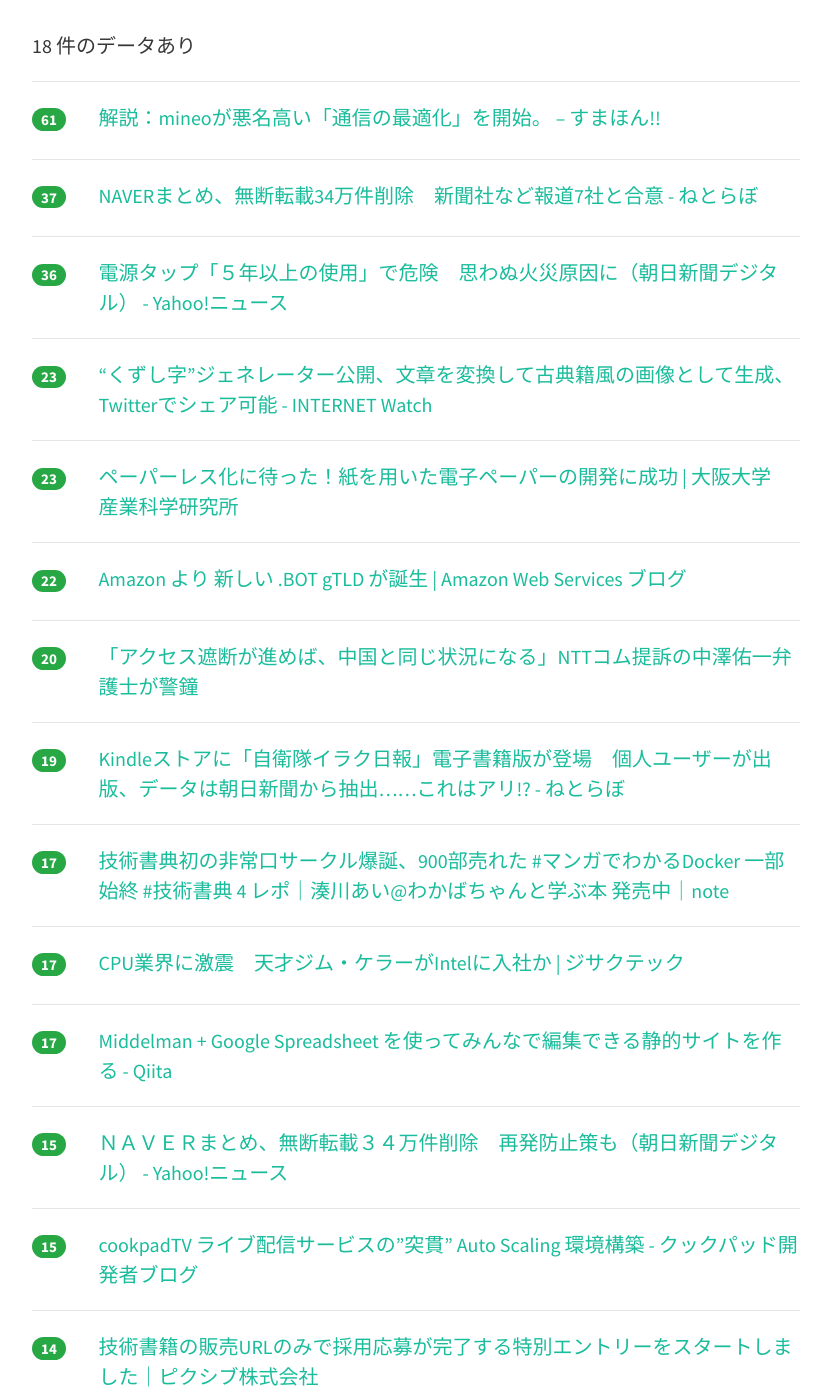
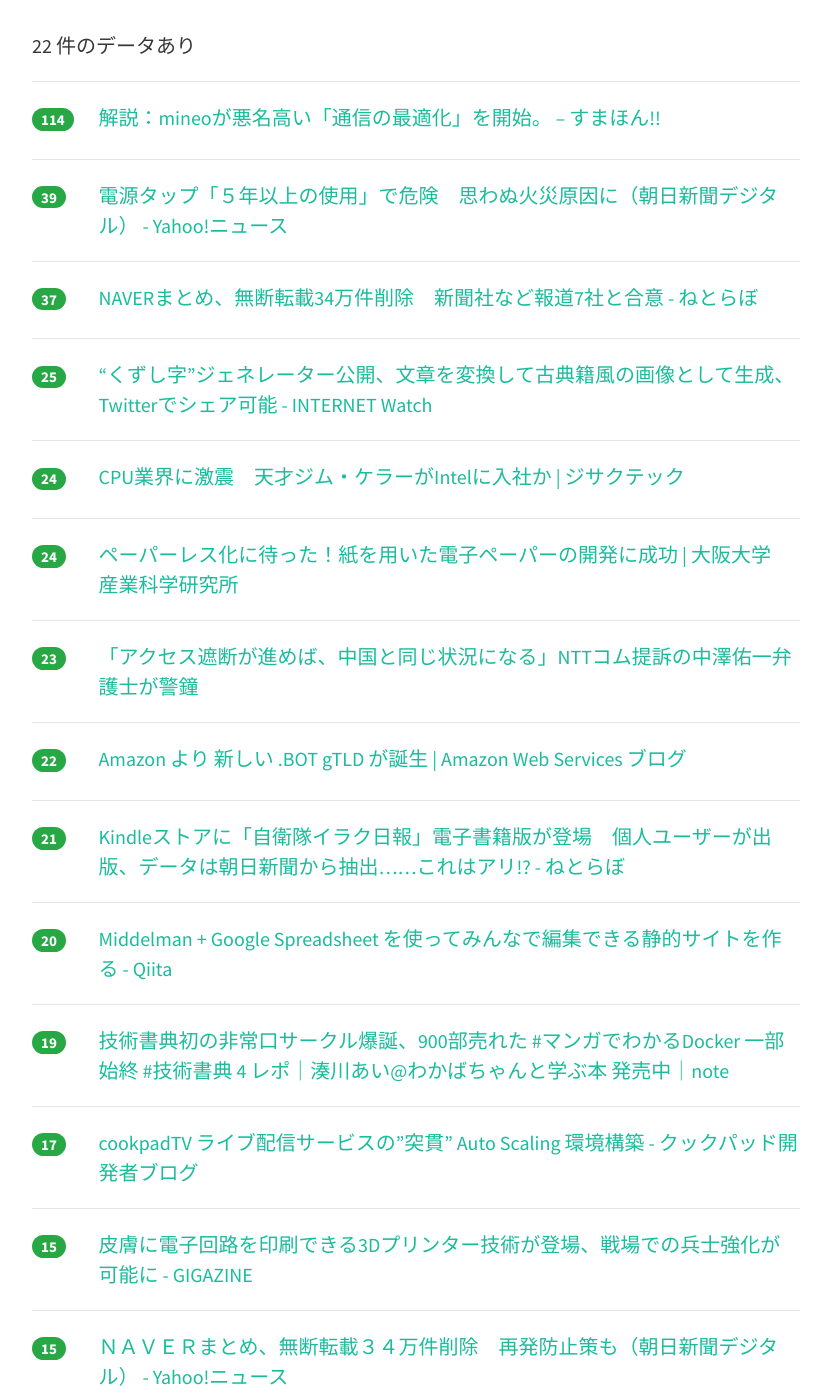
Before and after one commit to yatta47/hatena-matome-site, a Jekyll site: the page built from _posts/2018-04-27-hatena.md, in a window 1280 px wide and 1400 px high, scrolled down 292 px. Shown: the whole window, without its empty margins (224-1055 px from the left). Built offline with Jekyll 4.4.1, drawn with Linux system fonts in a browser that asks for light colours; nearby versions of some CDN libraries; some of the changed text lies outside the part shown.

Commit message:
Updated 2018-04-27

```diff
--- a/_posts/2018-04-27-hatena.md
+++ b/_posts/2018-04-27-hatena.md
@@ -1,14 +1,19 @@
 ---
 layout: post
 title:  "2018-04-27 はてぶIT"
-date:   2018-04-27 08:02:19
+date:   2018-04-27 09:02:24
 tags: [it-hotentry]
 ---
-18 件のデータあり
+22 件のデータあり
 
 <hr><div class="row">
-<div class="col-1"><span class="badge badge-pill badge-success h2">61</span></div>
+<div class="col-1"><span class="badge badge-pill badge-success h2">114</span></div>
 <div class="col-11"><a href='https://smhn.info/201804-tuusin-no-saitekika' target='_blank'>解説：mineoが悪名高い「通信の最適化」を開始。 – すまほん!!</a></div>
+</div>
+<hr>
+<div class="row">
+<div class="col-1"><span class="badge badge-pill badge-success h2">39</span></div>
+<div class="col-11"><a href='https://headlines.yahoo.co.jp/hl?a=20180426-00000073-asahi-soci' target='_blank'>電源タップ「５年以上の使用」で危険　思わぬ火災原因に（朝日新聞デジタル） - Yahoo!ニュース</a></div>
 </div>
 <hr>
 <div class="row">
@@ -17,18 +22,23 @@ tags: [it-hotentry]
 </div>
 <hr>
 <div class="row">
-<div class="col-1"><span class="badge badge-pill badge-success h2">36</span></div>
-<div class="col-11"><a href='https://headlines.yahoo.co.jp/hl?a=20180426-00000073-asahi-soci' target='_blank'>電源タップ「５年以上の使用」で危険　思わぬ火災原因に（朝日新聞デジタル） - Yahoo!ニュース</a></div>
+<div class="col-1"><span class="badge badge-pill badge-success h2">25</span></div>
+<div class="col-11"><a href='https://internet.watch.impress.co.jp/docs/news/1119357.html' target='_blank'>“くずし字”ジェネレーター公開、文章を変換して古典籍風の画像として生成、Twitterでシェア可能 - INTERNET Watch</a></div>
+</div>
+<hr>
+<div class="row">
+<div class="col-1"><span class="badge badge-pill badge-success h2">24</span></div>
+<div class="col-11"><a href='http://jisakutech.com/archives/2018/04/43687' target='_blank'>CPU業界に激震　天才ジム・ケラーがIntelに入社か | ジサクテック</a></div>
+</div>
+<hr>
+<div class="row">
+<div class="col-1"><span class="badge badge-pill badge-success h2">24</span></div>
+<div class="col-11"><a href='http://www.sanken.osaka-u.ac.jp/toppage/hot_topics/topics_20180418/' target='_blank'>ペーパーレス化に待った！紙を用いた電子ペーパーの開発に成功 | 大阪大学　産業科学研究所</a></div>
 </div>
 <hr>
 <div class="row">
 <div class="col-1"><span class="badge badge-pill badge-success h2">23</span></div>
-<div class="col-11"><a href='https://internet.watch.impress.co.jp/docs/news/1119357.html' target='_blank'>“くずし字”ジェネレーター公開、文章を変換して古典籍風の画像として生成、Twitterでシェア可能 - INTERNET Watch</a></div>
-</div>
-<hr>
-<div class="row">
-<div class="col-1"><span class="badge badge-pill badge-success h2">23</span></div>
-<div class="col-11"><a href='http://www.sanken.osaka-u.ac.jp/toppage/hot_topics/topics_20180418/' target='_blank'>ペーパーレス化に待った！紙を用いた電子ペーパーの開発に成功 | 大阪大学　産業科学研究所</a></div>
+<div class="col-11"><a href='https://www.huffingtonpost.jp/2018/04/26/blockng-ntt_a_23420738/' target='_blank'>「アクセス遮断が進めば、中国と同じ状況になる」NTTコム提訴の中澤佑一弁護士が警鐘</a></div>
 </div>
 <hr>
 <div class="row">
@@ -37,28 +47,28 @@ tags: [it-hotentry]
 </div>
 <hr>
 <div class="row">
+<div class="col-1"><span class="badge badge-pill badge-success h2">21</span></div>
+<div class="col-11"><a href='http://nlab.itmedia.co.jp/nl/articles/1804/26/news141.html' target='_blank'>Kindleストアに「自衛隊イラク日報」電子書籍版が登場　個人ユーザーが出版、データは朝日新聞から抽出……これはアリ!? - ねとらぼ</a></div>
+</div>
+<hr>
+<div class="row">
 <div class="col-1"><span class="badge badge-pill badge-success h2">20</span></div>
-<div class="col-11"><a href='https://www.huffingtonpost.jp/2018/04/26/blockng-ntt_a_23420738/' target='_blank'>「アクセス遮断が進めば、中国と同じ状況になる」NTTコム提訴の中澤佑一弁護士が警鐘</a></div>
+<div class="col-11"><a href='https://qiita.com/hal_sk/items/e2efe120acfd1c57206c' target='_blank'>Middelman + Google Spreadsheet を使ってみんなで編集できる静的サイトを作る - Qiita</a></div>
 </div>
 <hr>
 <div class="row">
 <div class="col-1"><span class="badge badge-pill badge-success h2">19</span></div>
-<div class="col-11"><a href='http://nlab.itmedia.co.jp/nl/articles/1804/26/news141.html' target='_blank'>Kindleストアに「自衛隊イラク日報」電子書籍版が登場　個人ユーザーが出版、データは朝日新聞から抽出……これはアリ!? - ねとらぼ</a></div>
-</div>
-<hr>
-<div class="row">
-<div class="col-1"><span class="badge badge-pill badge-success h2">17</span></div>
 <div class="col-11"><a href='https://note.mu/llminatoll/n/n9c716089e1bc' target='_blank'>技術書典初の非常口サークル爆誕、900部売れた #マンガでわかるDocker 一部始終 #技術書典 4 レポ｜湊川あい@わかばちゃんと学ぶ本 発売中｜note</a></div>
 </div>
 <hr>
 <div class="row">
 <div class="col-1"><span class="badge badge-pill badge-success h2">17</span></div>
-<div class="col-11"><a href='http://jisakutech.com/archives/2018/04/43687' target='_blank'>CPU業界に激震　天才ジム・ケラーがIntelに入社か | ジサクテック</a></div>
+<div class="col-11"><a href='http://techlife.cookpad.com/entry/2018/04/26/214500' target='_blank'>cookpadTV ライブ配信サービスの”突貫” Auto Scaling 環境構築 - クックパッド開発者ブログ</a></div>
 </div>
 <hr>
 <div class="row">
-<div class="col-1"><span class="badge badge-pill badge-success h2">17</span></div>
-<div class="col-11"><a href='https://qiita.com/hal_sk/items/e2efe120acfd1c57206c' target='_blank'>Middelman + Google Spreadsheet を使ってみんなで編集できる静的サイトを作る - Qiita</a></div>
+<div class="col-1"><span class="badge badge-pill badge-success h2">15</span></div>
+<div class="col-11"><a href='https://gigazine.net/news/20180426-3d-printing-electronics-on-skin/' target='_blank'>皮膚に電子回路を印刷できる3Dプリンター技術が登場、戦場での兵士強化が可能に - GIGAZINE</a></div>
 </div>
 <hr>
 <div class="row">
@@ -67,13 +77,18 @@ tags: [it-hotentry]
 </div>
 <hr>
 <div class="row">
-<div class="col-1"><span class="badge badge-pill badge-success h2">15</span></div>
-<div class="col-11"><a href='http://techlife.cookpad.com/entry/2018/04/26/214500' target='_blank'>cookpadTV ライブ配信サービスの”突貫” Auto Scaling 環境構築 - クックパッド開発者ブログ</a></div>
+<div class="col-1"><span class="badge badge-pill badge-success h2">14</span></div>
+<div class="col-11"><a href='https://www.pixiv.co.jp/news/recruit/article/6221/' target='_blank'>技術書籍の販売URLのみで採用応募が完了する特別エントリーをスタートしました｜ピクシブ株式会社</a></div>
 </div>
 <hr>
 <div class="row">
 <div class="col-1"><span class="badge badge-pill badge-success h2">14</span></div>
-<div class="col-11"><a href='https://www.pixiv.co.jp/news/recruit/article/6221/' target='_blank'>技術書籍の販売URLのみで採用応募が完了する特別エントリーをスタートしました｜ピクシブ株式会社</a></div>
+<div class="col-11"><a href='https://silentworlds.info/2018/04/26/post-93/' target='_blank'>Rubyのスレッドはタイムスライスで切り替わる？ | Kishima blog</a></div>
+</div>
+<hr>
+<div class="row">
+<div class="col-1"><span class="badge badge-pill badge-success h2">12</span></div>
+<div class="col-11"><a href='https://anond.hatelabo.jp/20180426141155' target='_blank'>増田メンバー</a></div>
 </div>
 <hr>
 <div class="row">
@@ -82,17 +97,22 @@ tags: [it-hotentry]
 </div>
 <hr>
 <div class="row">
-<div class="col-1"><span class="badge badge-pill badge-success h2">11</span></div>
-<div class="col-11"><a href='https://anond.hatelabo.jp/20180426141155' target='_blank'>増田メンバー</a></div>
+<div class="col-1"><span class="badge badge-pill badge-success h2">12</span></div>
+<div class="col-11"><a href='https://prtimes.jp/main/html/rd/p/000000295.000006263.html' target='_blank'>JLLグループ、ジャパネット、竹中工務店連合：長崎幸町工場跡地再開発業務の優先交渉権獲得、基本協定書を締結｜ジョーンズ ラング ラサール株式会社のプレスリリース</a></div>
+</div>
+<hr>
+<div class="row">
+<div class="col-1"><span class="badge badge-pill badge-success h2">12</span></div>
+<div class="col-11"><a href='https://www.nintendo.co.jp/corporate/release/2018/180427.html' target='_blank'>ニュースリリース : 2018年4月27日</a></div>
 </div>
 <hr>
 <div class="row">
 <div class="col-1"><span class="badge badge-pill badge-success h2">10</span></div>
-<div class="col-11"><a href='https://prtimes.jp/main/html/rd/p/000000295.000006263.html' target='_blank'>JLLグループ、ジャパネット、竹中工務店連合：長崎幸町工場跡地再開発業務の優先交渉権獲得、基本協定書を締結｜ジョーンズ ラング ラサール株式会社のプレスリリース</a></div>
+<div class="col-11"><a href='https://anond.hatelabo.jp/20180426210721' target='_blank'>増田に通知機能がほしい</a></div>
 </div>
 <hr>
 <div class="row">
 <div class="col-1"><span class="badge badge-pill badge-success h2">9</span></div>
-<div class="col-11"><a href='https://anond.hatelabo.jp/20180426210721' target='_blank'>増田に通知機能がほしい</a></div>
+<div class="col-11"><a href='https://applech2.com/archives/20180427-apple-airmac-discontinue.html' target='_blank'>Apple、Wi-Fiルーター「AirMac/AirPort」シリーズの販売を終了。 | AAPL Ch.</a></div>
 </div>
 <hr>
```
